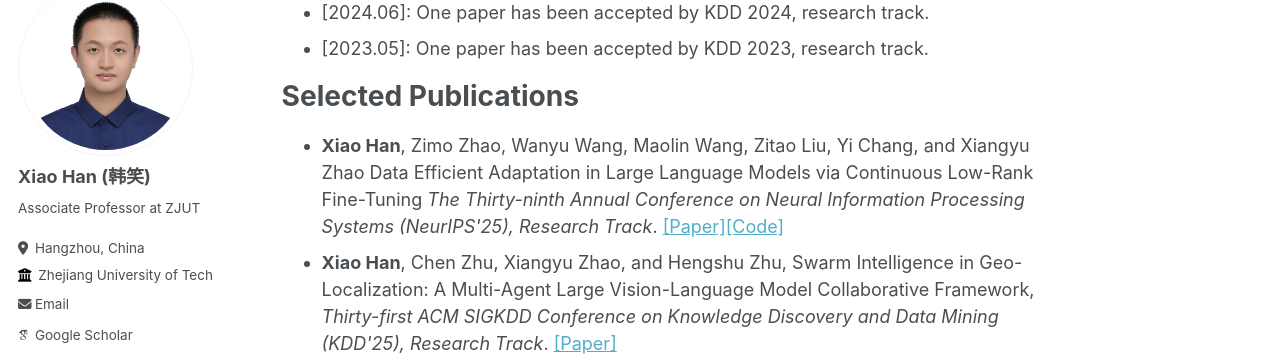
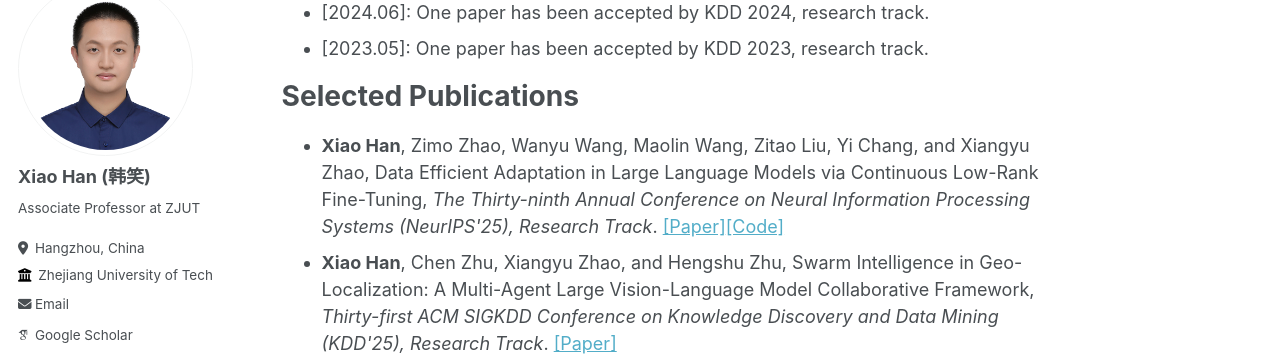
Before and after one commit to hahahenha/hahahenha.github.io, a Jekyll site: the page built from _pages/about.md, in a window 1280 px wide and 900 px high, scrolled down 790 px. Shown: the part 125-481 px from the top of the window. Built offline with Jekyll 4.4.1, drawn with Linux system fonts in a browser that asks for light colours; some web fonts are replaced.

```diff
--- a/_pages/about.md
+++ b/_pages/about.md
@@ -59,8 +59,8 @@ If you are interested in collaborating with me or want to have a chat, always fe
 
 <ul>
   <li>
-    <Strong>Xiao Han</Strong>, Zimo Zhao, Wanyu Wang, Maolin Wang, Zitao Liu, Yi Chang, and Xiangyu Zhao
-    Data Efficient Adaptation in Large Language Models via Continuous Low-Rank Fine-Tuning
+    <Strong>Xiao Han</Strong>, Zimo Zhao, Wanyu Wang, Maolin Wang, Zitao Liu, Yi Chang, and Xiangyu Zhao,
+    Data Efficient Adaptation in Large Language Models via Continuous Low-Rank Fine-Tuning,
     <em>The Thirty-ninth Annual Conference on Neural Information Processing Systems (NeurIPS'25), Research Track</em>.
     <a target="_blank" rel="noopener" href="">[Paper]</a><a target="_blank" rel="noopener" href="">[Code]</a>
   </li>
```
